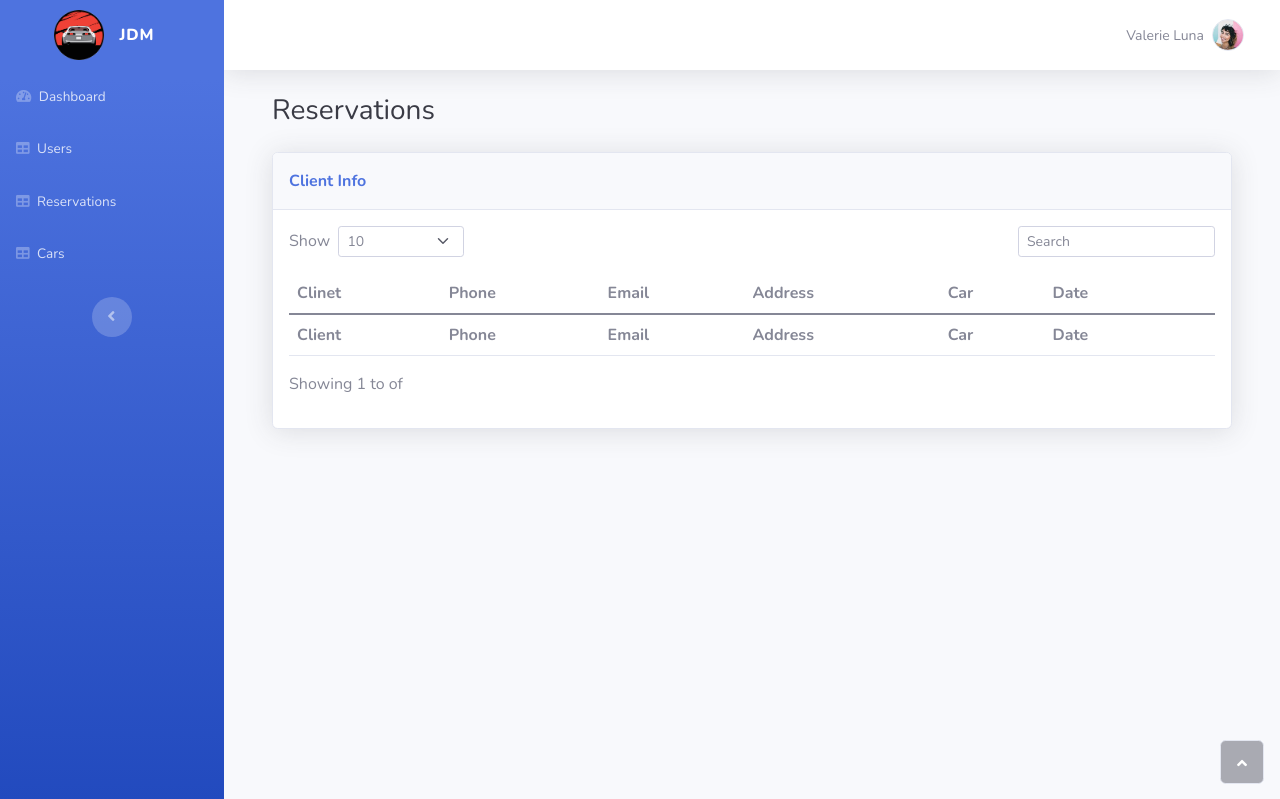
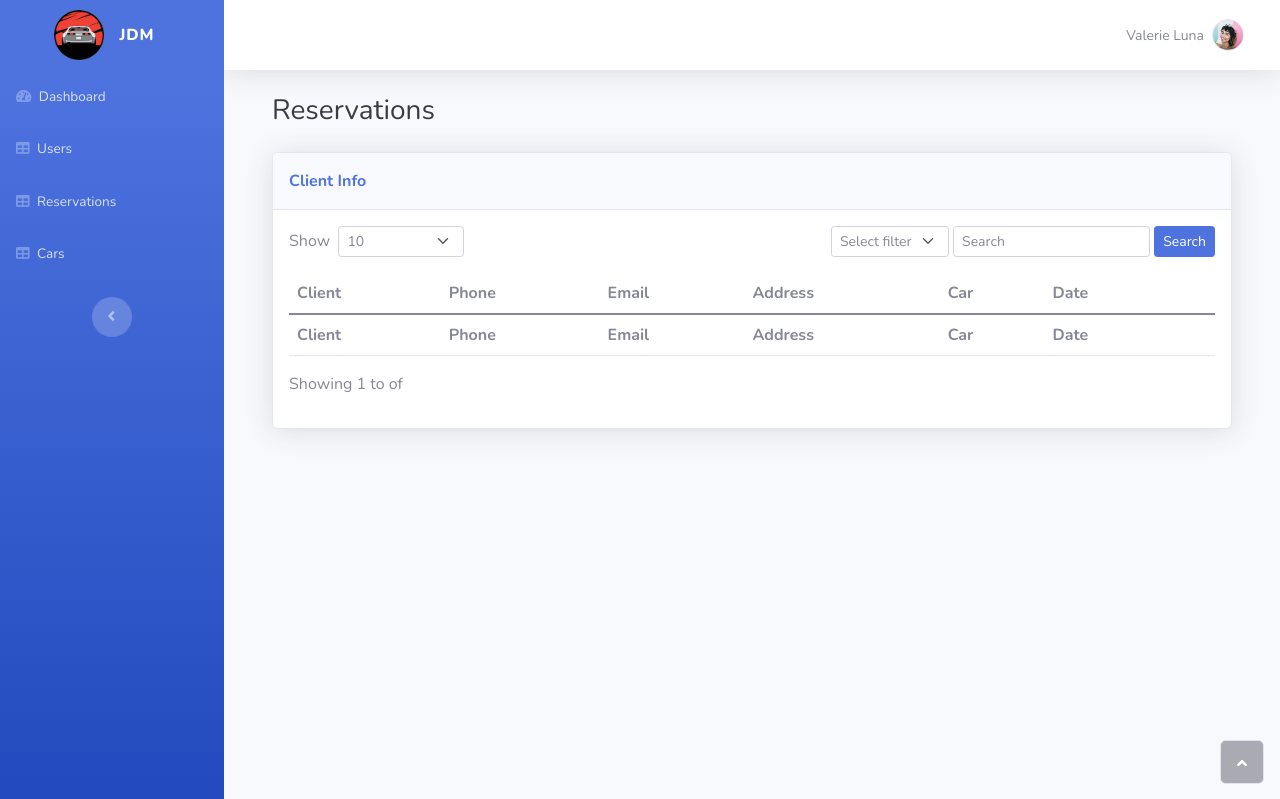
Before and after one commit to MOtAkAli/JDM, a Django app: template employee/templates/employee/reservations.html in a window 1280 px wide. Shown: the top 799 px of the page. Run offline with Django 4.2, Linux system fonts and the light colour scheme; the template is opened without the code that fills it, so the values that code supplies are empty; some libraries are stand-ins or nearby versions.

Commit message:
reservations search done.

```diff
--- a/employee/templates/employee/base.html
+++ b/employee/templates/employee/base.html
@@ -37,7 +37,7 @@
                     </a>
                 </li>
                 <li class="nav-item">
-                    <a class="nav-link" href="/employee/reservations/10/1">
+                    <a class="nav-link" href="/employee/reservations/search//10/1">
                         <i class="fas fa-table"></i>
                         <span>Reservations</span>
                     </a>
--- a/employee/templates/employee/reservations.html
+++ b/employee/templates/employee/reservations.html
@@ -25,16 +25,35 @@
                         </div>
                     </div>
                     <div class="col-md-6">
-                        <div class="text-md-end dataTables_filter" id="dataTable_filter"><label
-                                class="form-label"><input type="search" class="form-control form-control-sm"
-                                                          aria-controls="dataTable" placeholder="Search"></label></div>
+                        <div class="text-md-end dataTables_filter" id="dataTable_filter">
+                            <select class="d-inline-block w-auto mb-2 form-select form-select-sm" id="filter">
+                                <option value="">Select filter</option>
+                                <option value="id" {% if search_filter == 'id' %} selected {% endif %}>ID</option>
+                                <option value="first_name" {% if search_filter == 'first_name' %} selected {% endif %}>
+                                    First name
+                                </option>
+                                <option value="last_name" {% if search_filter == 'last_name' %} selected {% endif %}>
+                                    Last name
+                                </option>
+                                <option value="email" {% if search_filter == 'email' %} selected {% endif %}>Email
+                                </option>
+                                <option value="phone" {% if search_filter == 'phone' %} selected {% endif %}>Phone
+                                </option>
+                            </select>
+                            <label class="form-label">
+                                <input type="text" id="search_text" value="{{ search_value }}"
+                                       class="form-control form-control-sm" aria-controls="dataTable"
+                                       placeholder="Search">
+                            </label>
+                            <button class="btn btn-primary btn-sm" id="search">Search</button>
+                        </div>
                     </div>
                 </div>
                 <div class="table-responsive table mt-2" id="dataTable" role="grid" aria-describedby="dataTable_info">
                     <table class="table my-0" id="dataTable">
                         <thead>
                         <tr>
-                            <th>Clinet</th>
+                            <th>Client</th>
                             <th>Phone</th>
                             <th>Email</th>
                             <th>Address</th>
@@ -55,7 +74,7 @@
                                 <td>{{ reservation.car.carModel }}</td>
                                 <td>{{ reservation.startDate }} to {{ reservation.endDate }}</td>
                                 <td>
-                                    <input class="form-check-input" type="checkbox" value="" id="flexCheckDefault">
+                                    <input class="form-check-input" type="checkbox"  id="flexCheckDefault">
                                     <label class="form-check-label" for="flexCheckDefault">paid</label>
                                 </td>
                                 <td>
@@ -85,8 +104,7 @@
                 <div class="row">
                     <div class="col-md-6 align-self-center">
                         <p id="dataTable_info" class="dataTables_info" role="status" aria-live="polite">Showing 1
-                            to {{ setof }} of {{ count }}
-                        </p>
+                            to {{ setof }} of {{ count }}</p>
                     </div>
                     {% if page_has_previous or page_has_next %}
                         <div class="col-md-6">
@@ -95,30 +113,31 @@
                                     {% if page_has_previous %}
                                         <li class="page-item">
                                             <a class="page-link" aria-label="Previous"
-                                               href="/employee/reservations/{{ setof }}/{{ num_page_previous }}">
-                                                <span aria-hidden="true">«</span></a></li>
+                                               href="/employee/reservations/search/{{ search_filter }}{% if search_is_active %}={% endif %}{{ search_value }}/{{ setof }}/{{ num_page_previous }}">
+                                                <span aria-hidden="true">«</span>
+                                            </a>
+                                        </li>
                                     {% endif %}
                                     {% if page_has_previous %}
                                         <li class="page-item">
                                             <a class="page-link"
-                                               href="/employee/reservations/{{ setof }}/{{ num_page_previous }}">{{ num_page_previous }}</a>
+                                               href="/employee/reservations/search/{{ search_filter }}{% if search_is_active %}={% endif %}{{ search_value }}/{{ setof }}/{{ num_page_previous }}">{{ num_page_previous }}</a>
                                         </li>
                                     {% endif %}
                                     <li class="page-item active">
                                         <a class="page-link"
-                                           href="/employee/reservations/{{ setof }}/{{ num_page }}">{{ num_page }}</a>
+                                           href="/employee/reservations/search/{{ search_filter }}{% if search_is_active %}={% endif %}{{ search_value }}/{{ setof }}/{{ num_page }}">{{ num_page }}</a>
                                     </li>
                                     {% if page_has_next %}
                                         <li class="page-item">
                                             <a class="page-link"
-                                               href="/employee/reservations/{{ setof }}/{{ num_page_next }}">{{ num_page_next }}</a>
+                                               href="/employee/reservations/search/{{ search_filter }}{% if search_is_active %}={% endif %}{{ search_value }}/{{ setof }}/{{ num_page_next }}">{{ num_page_next }}</a>
                                         </li>
                                     {% endif %}
                                     {% if page_has_next %}
-
                                         <li class="page-item">
                                             <a class="page-link" aria-label="Next"
-                                               href="/employee/reservations/{{ setof }}/{{ num_page_next }}">
+                                               href="/employee/reservations/search/{{ search_filter }}{% if search_is_active %}={% endif %}{{ search_value }}/{{ setof }}/{{ num_page_next }}">
                                                 <span aria-hidden="true">»</span>
                                             </a>
                                         </li>
@@ -133,10 +152,33 @@
     </div>
     <script src="{% static 'base/js/jquery-3.6.0.min.js' %}"></script>
     <script>
+        $('#search').click(function () {
+            let search = $('#search_text').val();
+            let splitInSearch = window.location.href.split('/search/');
+            if (search === '') {
+                window.location.href = `${splitInSearch[0]}/search//10/1`;
+            } else {
+                let filter = $('#filter').val();
+                if (filter === '') {
+                    alert('Choose a search filter');
+                    return;
+                }
+                let afterSearchSplit = splitInSearch[1].split('/');
+                window.location.href = `${splitInSearch[0]}/search/${filter}=${search}/${afterSearchSplit[1]}/${afterSearchSplit[2]}`;
+            }
+        });
+
+
         let select = $('#show');
         select.change('change', function () {
-            let first = window.location.href.split('reservations/')[0];
-            window.location.href = `${first}reservations/${select.val()}/1`
+            let search = $('#search_text').val();
+            if (search === '') {
+                window.location.href = '/employee/reservations/search//' + select.val() + '/1';
+            } else {
+                let filter = $('#filter').val();
+                let splitInSearch = window.location.href.split(`${filter}=${search}`);
+                window.location.href = `${splitInSearch[0]}${filter}=${search}/${select.val()}/1`;
+            }
         });
     </script>
 {% endblock %}
--- a/employee/urls.py
+++ b/employee/urls.py
@@ -1,8 +1,10 @@
-from django.urls import path
+from django.urls import path, re_path
 from . import views
 
 urlpatterns = [
     path("", views.index, name="index"),
-    path("reservations/<int:setof>/<int:num_page>", views.reservations, name="reservations"),
+    re_path(
+        r'^reservations/search/(?P<search>((id|first_name|last_name|email|phone)=(\w+[\-\.]*\w+@?\w+\-?\w+\.?\w+|\w+))?)/(?P<setof>(10|25|50|100))/(?P<num_page>[1-9]\d*)',
+        views.reservations, name='users'),
     path("reservation/<int:id>", views.reservation, name="details"),
 ]
```
Also changed, not shown: employee/views.py (+20 -2 lines).
